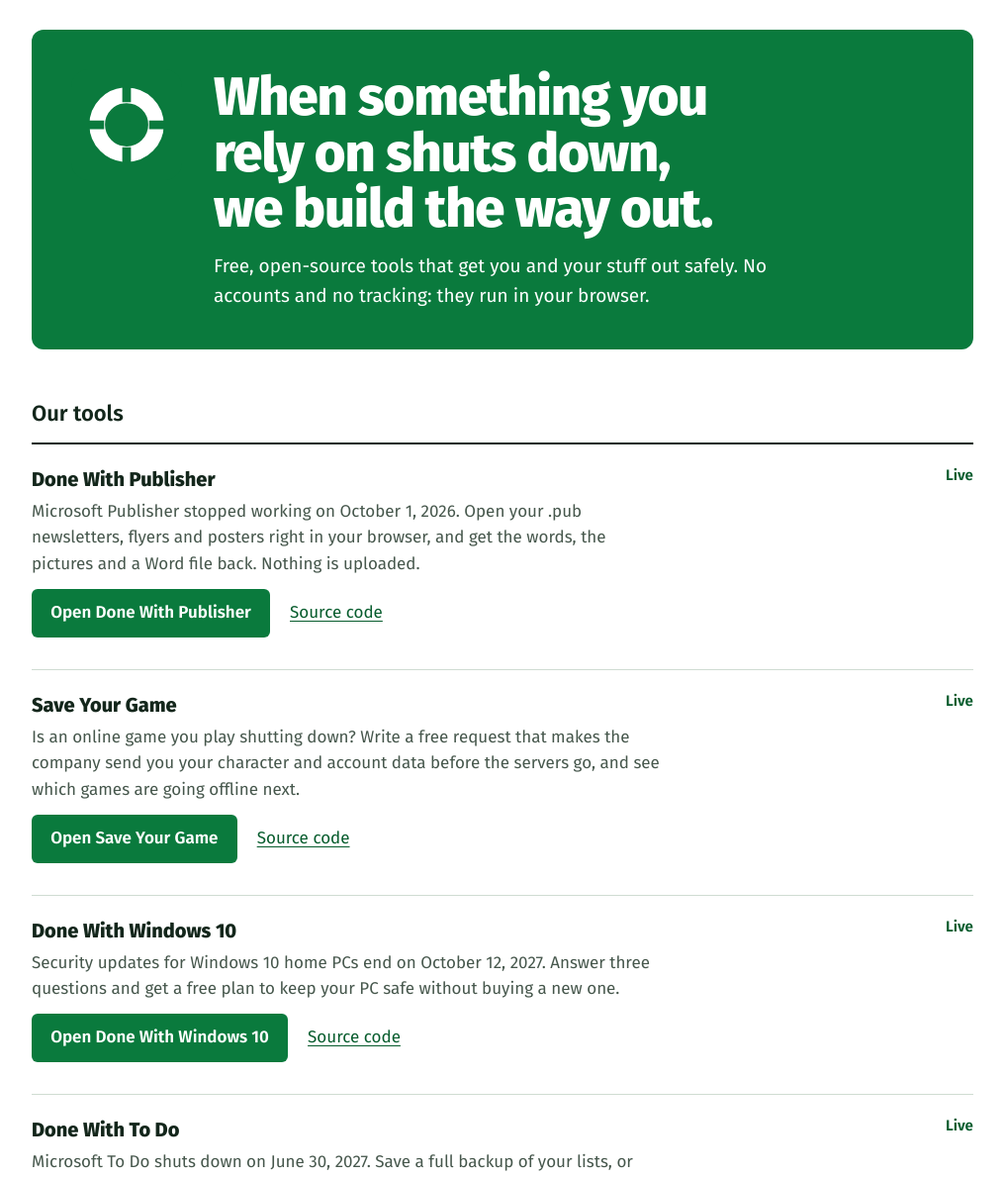
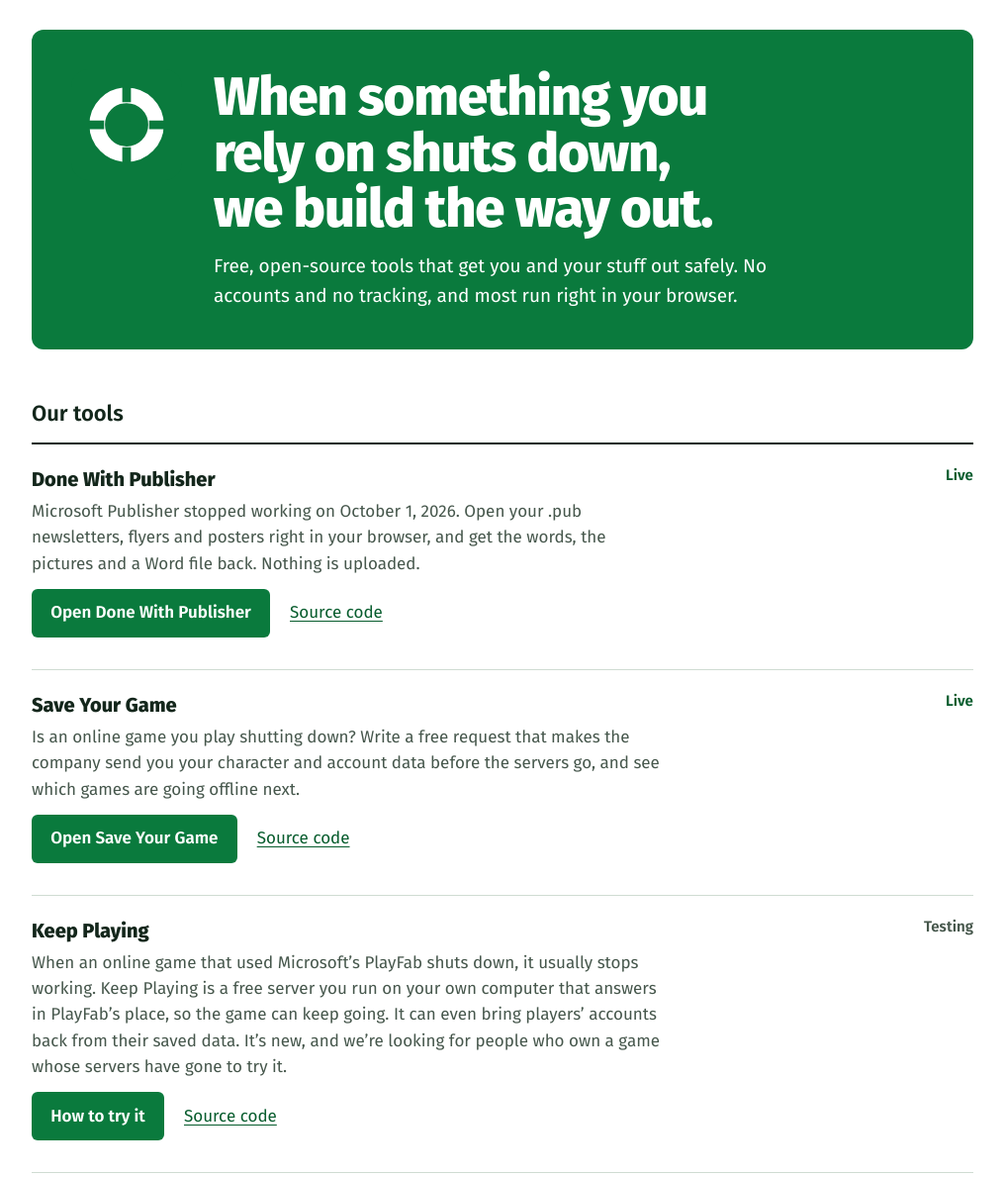
Before and after one commit to LifeboatLabs/lifeboatlabs.github.io, a plain HTML site: page index.html in a window 1280 px wide. Shown: the part 67-1256 px from the top of the page at 99% size, without its empty margins (132-1147 px from the left). Drawn offline with Linux system fonts and the light colour scheme.

Commit message:
List Keep Playing on the homepage, marked Testing
It's now public on Reddit and has a release, so the homepage lists it
next to Save Your Game, with a "How to try it" link to the README. The
intro says most tools run in the browser, since Keep Playing doesn't.

Co-Authored-By: Claude Opus 5.5 <noreply@anthropic.com>
Claude-Session: https://claude.ai/code/session_012SxryoHjpu2soSsKdLNJGj

```diff
--- a/index.html
+++ b/index.html
@@ -6,10 +6,10 @@
   <meta name="google-site-verification" content="CME2G0pWMknOo0YPonbtoY0QLdp2v57M7CXjoQC16nU" />
   <meta http-equiv="Content-Security-Policy" content="default-src 'none'; style-src 'self'; font-src 'self'; img-src 'self' data:; base-uri 'none'; form-action 'none'">
   <title>Lifeboat Labs: free tools for when something you rely on shuts down</title>
-  <meta name="description" content="Free, open-source tools that get you and your stuff out safely when an app or a computer you rely on shuts down. No accounts and no tracking; they run in your browser.">
+  <meta name="description" content="Free, open-source tools that get you and your stuff out safely when an app or a computer you rely on shuts down. No accounts and no tracking; most run right in your browser.">
   <link rel="canonical" href="https://lifeboatlabs.github.io/">
   <link rel="icon" href="favicon.svg" type="image/svg+xml">
-  <link rel="stylesheet" href="style.css?v=5">
+  <link rel="stylesheet" href="style.css?v=6">
 </head>
 <body>
   <header>
@@ -24,7 +24,7 @@
       <img src="favicon.svg" alt="">
       <div>
         <h1>When something you rely on shuts down, we build the way out.</h1>
-        <p>Free, open-source tools that get you and your stuff out safely. No accounts and no tracking: they run in your browser.</p>
+        <p>Free, open-source tools that get you and your stuff out safely. No accounts and no tracking, and most run right in your browser.</p>
       </div>
     </section>
 
@@ -45,6 +45,14 @@
           <p class="links"><a class="btn" href="/save-your-game/">Open Save Your Game</a> <a href="https://github.com/LifeboatLabs/save-your-game">Source code</a></p>
         </div>
         <span class="state">Live</span>
+      </li>
+      <li class="boat">
+        <div>
+          <h3>Keep Playing</h3>
+          <p>When an online game that used Microsoft&rsquo;s PlayFab shuts down, it usually stops working. Keep Playing is a free server you run on your own computer that answers in PlayFab&rsquo;s place, so the game can keep going. It can even bring players&rsquo; accounts back from their saved data. It&rsquo;s new, and we&rsquo;re looking for people who own a game whose servers have gone to try it.</p>
+          <p class="links"><a class="btn" href="https://github.com/LifeboatLabs/keep-playing#try-it">How to try it</a> <a href="https://github.com/LifeboatLabs/keep-playing">Source code</a></p>
+        </div>
+        <span class="state testing">Testing</span>
       </li>
       <li class="boat">
         <div>
--- a/style.css
+++ b/style.css
@@ -27,6 +27,7 @@ h2 { font-size: 1.375rem; font-weight: 600; margin: 3rem 0 0.75rem; }
 .boat h3 { margin: 0; font-size: 1.25rem; }
 .boat p { margin: 0.25rem 0 0.75rem; color: var(--ink-soft); }
 .state { font-weight: 600; color: var(--green-deep); font-size: 0.95rem; white-space: nowrap; }
+.state.testing { color: var(--ink-soft); }
 .links { display: flex; flex-wrap: wrap; gap: 0.75rem 1.25rem; align-items: center; margin: 0; }
 .btn { display: inline-block; background: var(--green); color: #fff; font-weight: 600; text-decoration: none; padding: 0.7rem 1.2rem; border-radius: 6px; }
 .btn:hover { background: var(--green-deep); color: #fff; }
```
Also changed, not shown: tip/index.html (+1 -1 lines).
